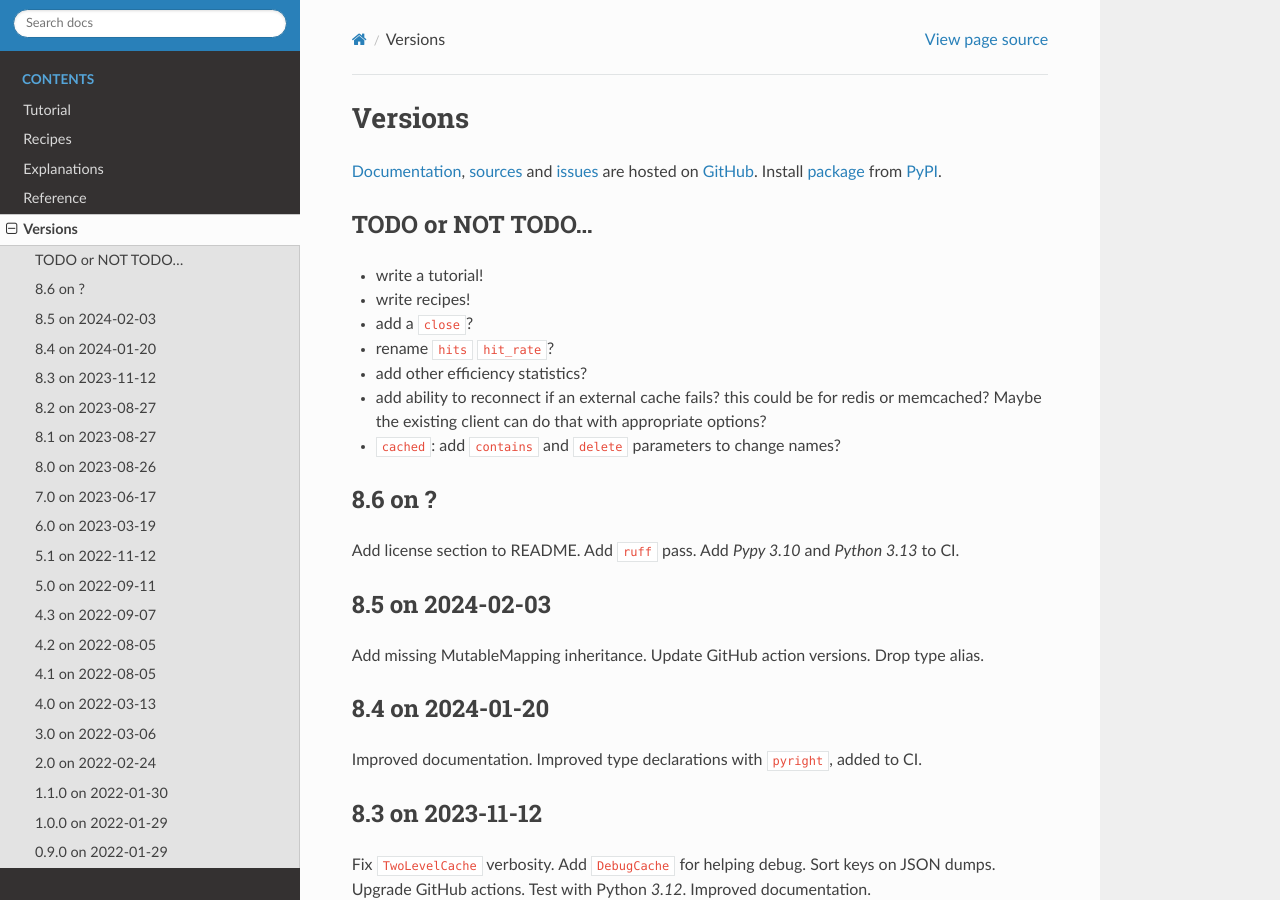
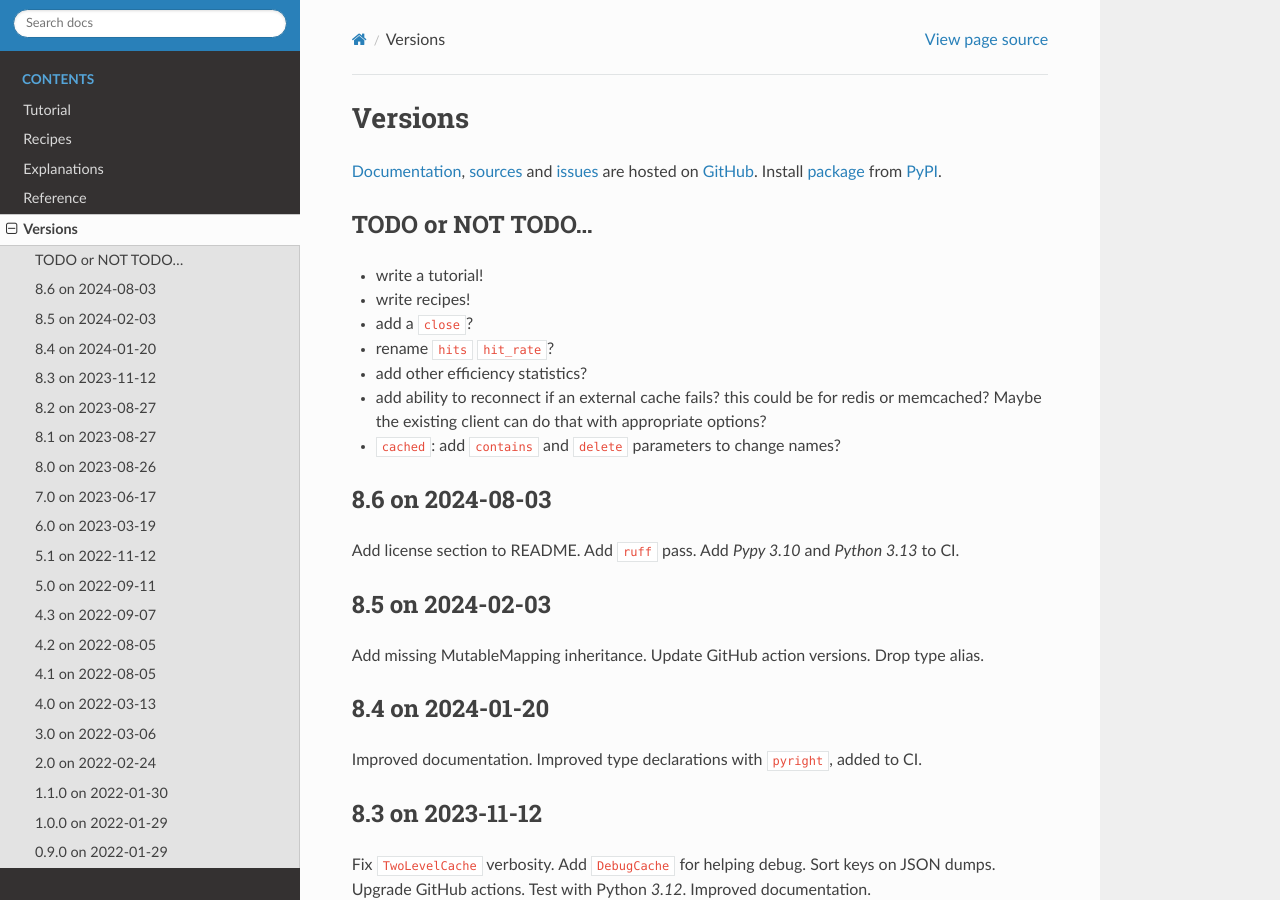
Before and after one commit to zx80/cachetools-utils, a Sphinx documentation site: the page built from docs/VERSIONS.md, in a window 1280 px wide and 900 px high. Built offline with Sphinx 7.4.7 and the Read the Docs theme 2.0.0, drawn with Linux system fonts in a browser that asks for light colours; pages that are not in the unit, such as notebooks, are missing from menus.

Commit message:
release !

```diff
--- a/docs/VERSIONS.md
+++ b/docs/VERSIONS.md
@@ -19,7 +19,7 @@ Install [package](https://pypi.org/project/CacheToolsUtils/) from
   Maybe the existing client can do that with appropriate options?
 - `cached`: add `contains` and `delete` parameters to change names?
 
-## 8.6 on ?
+## 8.6 on 2024-08-03
 
 Add license section to README.
 Add `ruff` pass.
```
